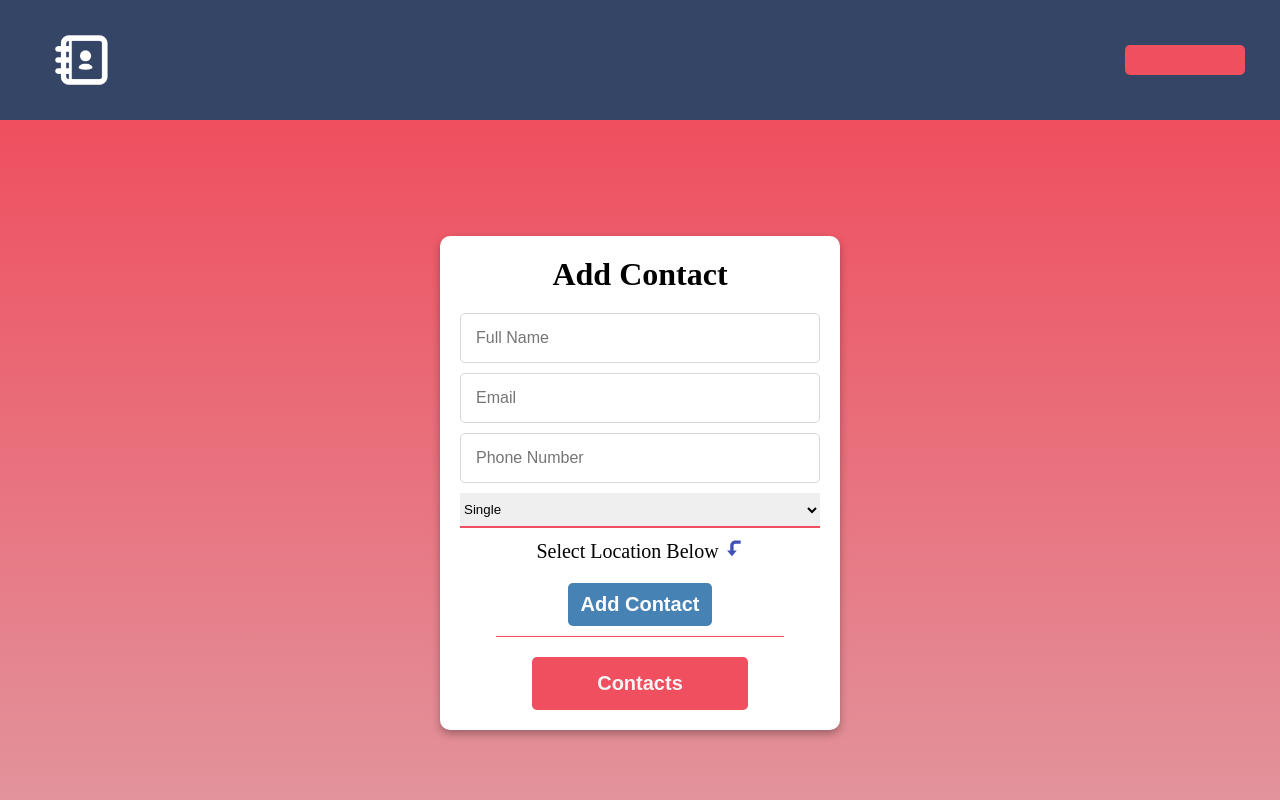
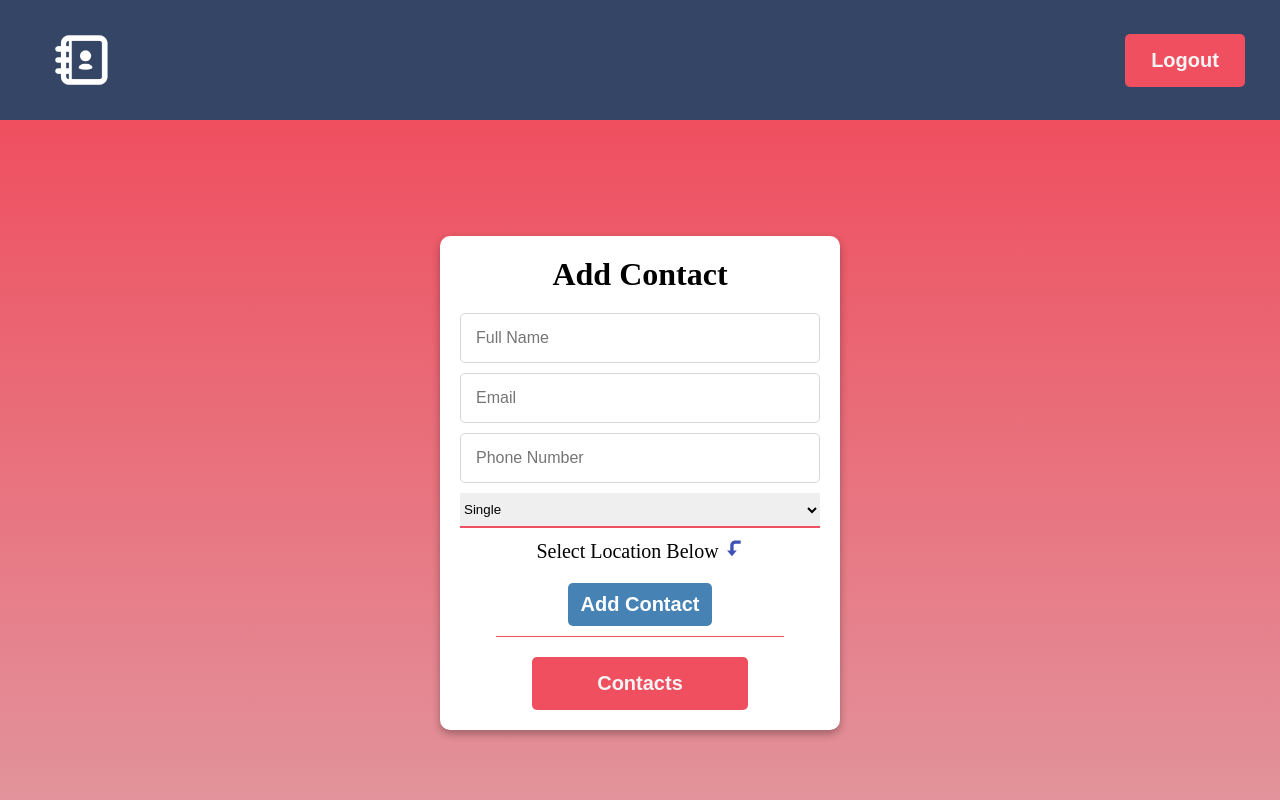
Before and after one commit to fadlalah-taher/Address-Book, a React (Create React App) app in the folder address-book/: page /AddContact in a window 1280 px wide. Shown: the top 800 px of the page. Built offline with nearby package versions, Linux system fonts and the light colour scheme.

Commit message:
Updating Navbar inside AddContacts

```diff
--- a/address-book/src/pages/AddContact.js
+++ b/address-book/src/pages/AddContact.js
@@ -56,7 +56,7 @@ const AddContact = () => {
 
   return (
     <div>
-      <Navbar/>
+      <Navbar name={"Logout"} redirect={"/Login"}/>
     <div className='body'>
       {/* <Map/> */}
       <div className='form-container'>
```
